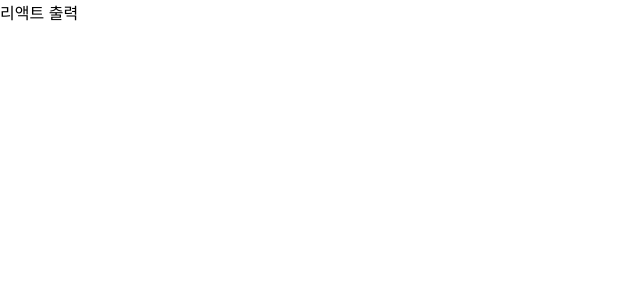
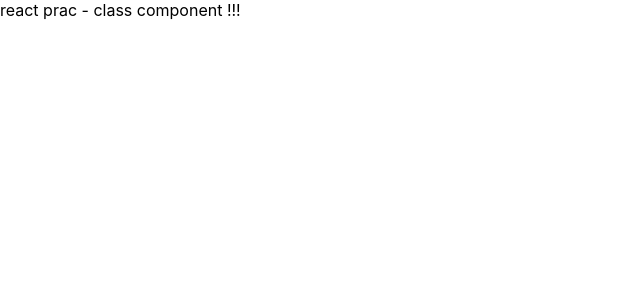
Before and after one commit to heeeun1207/ReactPrac, a React (Create React App) app in the folder react-prac/: page / in a window 1280 px wide. Shown: the top 300 px of the page, without its empty margins (0-640 px from the left). Built offline with nearby package versions, Linux system fonts and the light colour scheme.

Commit message:
클래스형 컴포넌트

```diff
--- a/react-prac/src/App.js
+++ b/react-prac/src/App.js
@@ -1,10 +1,11 @@
-import './App.css';
+import { Component } from 'react';
 
-function App() {
-  const name = '리액트 출력';
-  return <div className='react'>{name}</div>
+// 클래스형 컴포넌트
+class App extends Component {
+  render() {
+    const name = 'react prac - class component !!!';
+    return <div className='react'>{name}</div>;
+  }
 }
 
 export default App;
-// 컴포넌트를 선언하는 두가지 방식
-// 1. 함수 컴포넌트  2. 클래스형 컴포넌트
```
